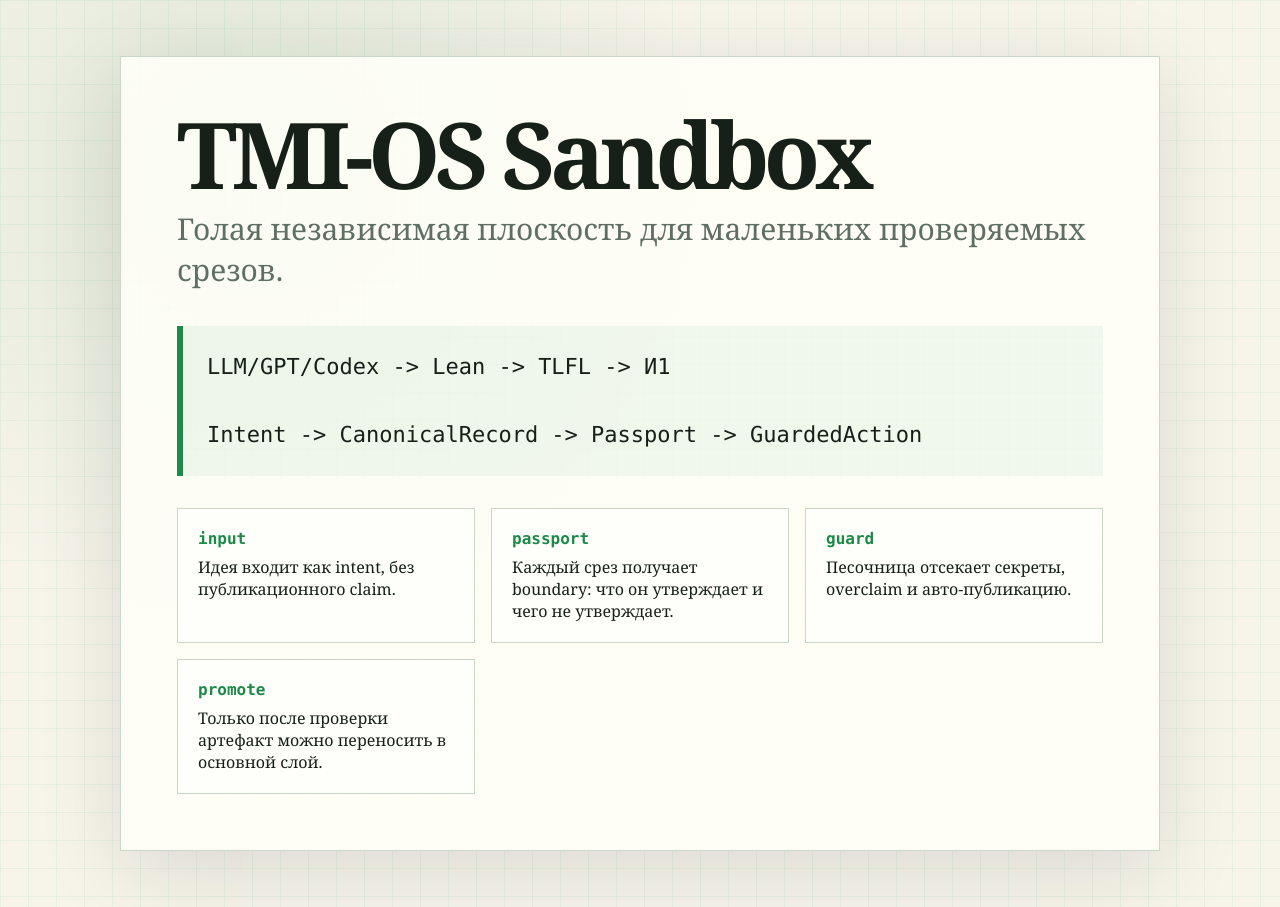
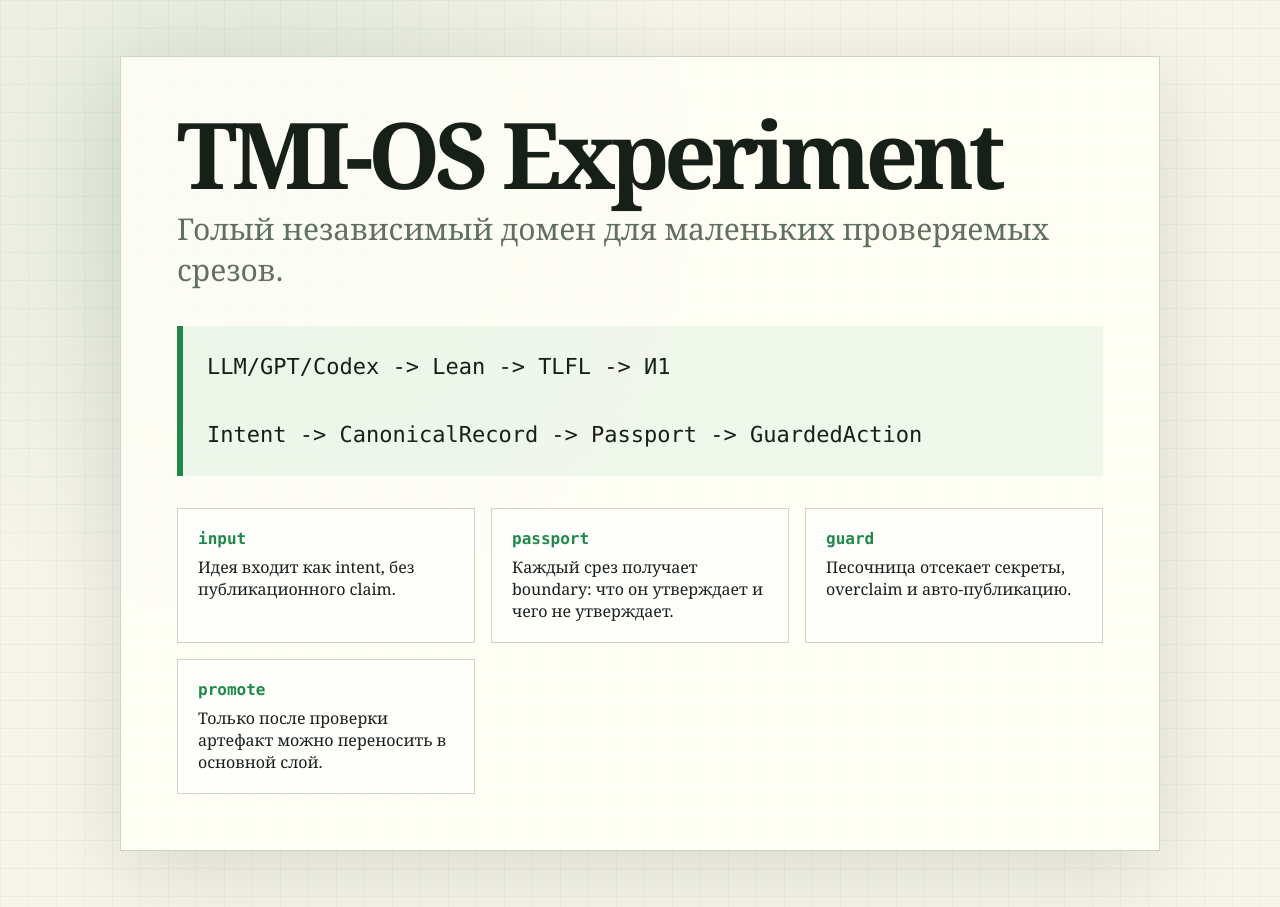
Before and after one commit to kernelpanic888/TMI-OS-Experiment, a plain HTML site: page experiment/index.html in a window 1280 px wide. Drawn offline with Linux system fonts and the light colour scheme.

Commit message:
Rename sandbox to experiment

```diff
--- a/catalog/bare_stack_clean_build.json
+++ b/catalog/bare_stack_clean_build.json
@@ -1,6 +1,6 @@
 {
   "id": "bare_stack_clean_build",
-  "status": "local_sandbox_space",
+  "status": "local_experiment_space",
   "publication": false,
   "remote": null,
   "chain": "LLM/GPT/Codex -> Lean -> TLFL -> I1",
--- a/sandbox/index.html
+++ b/experiment/index.html
@@ -3,7 +3,7 @@
 <head>
   <meta charset="utf-8">
   <meta name="viewport" content="width=device-width, initial-scale=1">
-  <title>TMI-OS Sandbox</title>
+  <title>TMI-OS Experiment</title>
   <style>
     :root {
       --ink: #172018;
@@ -94,8 +94,8 @@
 <body>
   <main>
     <section class="surface">
-      <h1>TMI-OS Sandbox</h1>
-      <p class="subtitle">Голая независимая плоскость для маленьких проверяемых срезов.</p>
+      <h1>TMI-OS Experiment</h1>
+      <p class="subtitle">Голый независимый домен для маленьких проверяемых срезов.</p>
 
       <div class="formula">LLM/GPT/Codex -> Lean -> TLFL -> И1
 
```
Also changed, not shown: spaces/bare_stack_clean_build/reports/eprover_smoke.txt, spaces/bare_stack_clean_build/reports/vampire_smoke.txt, 12 other files.
